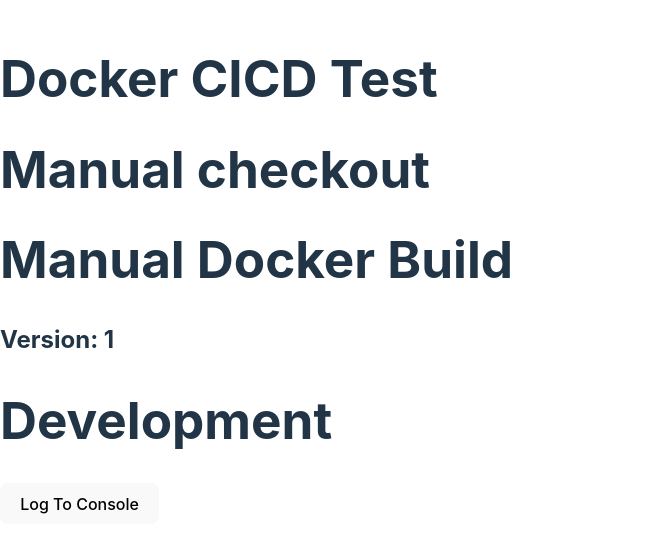
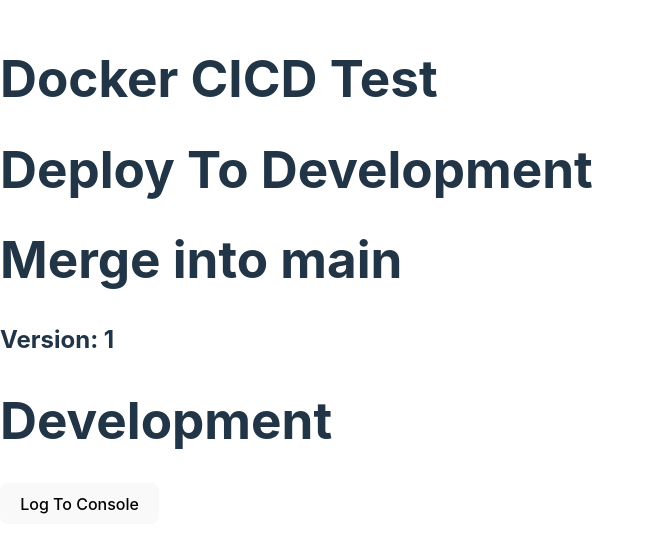
Before and after one commit to jpdevpersonal/dockercicd, a React (Vite) app: page / in a window 1280 px wide. Shown: the part 130-682 px from the top of the page, without its empty margins (0-654 px from the left). Built offline with nearby package versions, Linux system fonts and the light colour scheme; the HTML template or start-up script is replaced by a standard one.

Commit message:
deploy to development and merge with main

```diff
--- a/src/App.tsx
+++ b/src/App.tsx
@@ -12,8 +12,8 @@
     <>
       <h1>Docker CICD Test</h1>
       <div className="card">
-        <h1>Manual checkout</h1>
-        <h1>Manual Docker Build</h1>
+        <h1>Deploy To Development</h1>
+        <h1>Merge into main</h1>
         <h2>Version: 1</h2>
         <h1>Development</h1>
         <button onClick={handleClick}>Log To Console</button>
```
